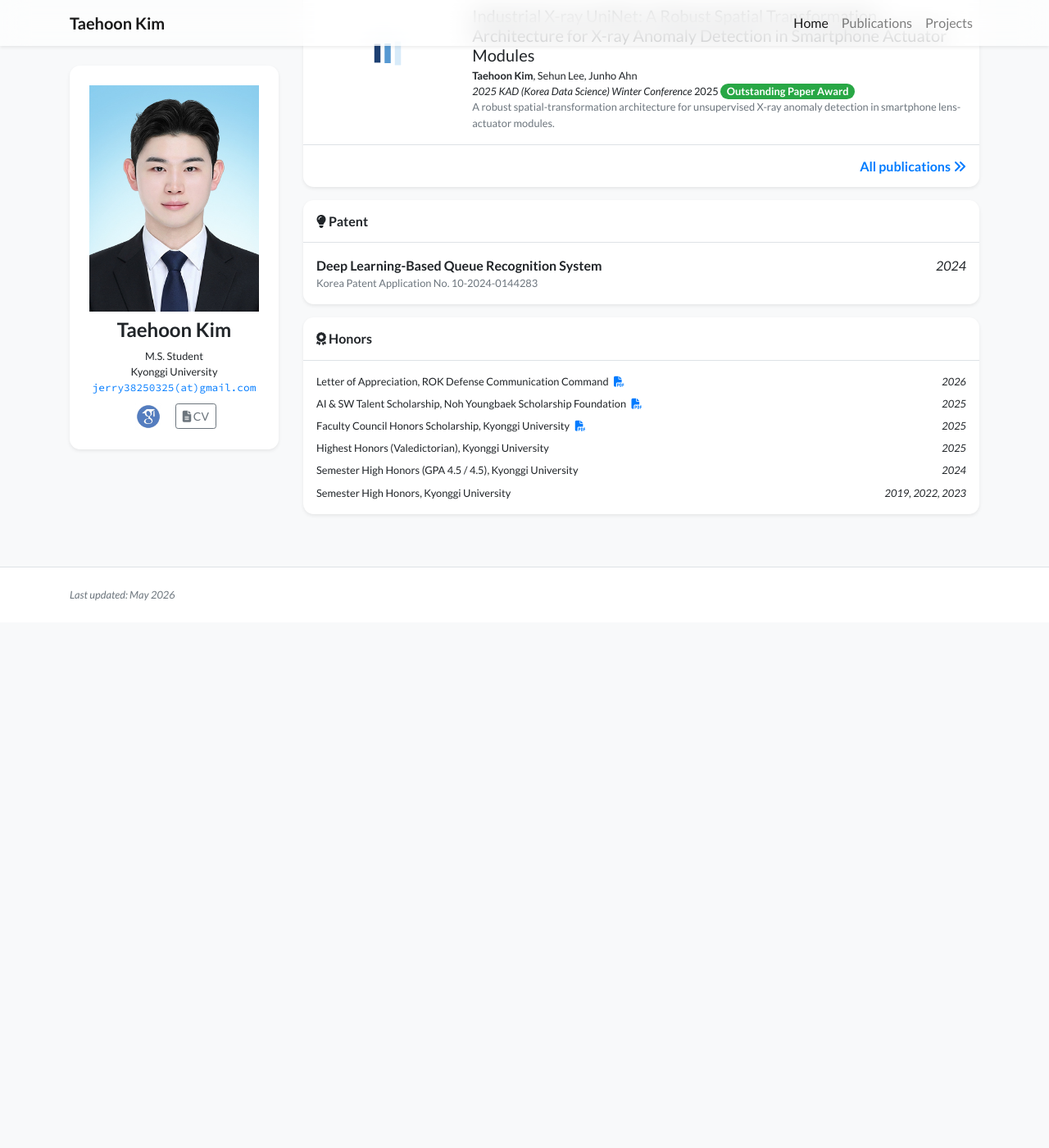
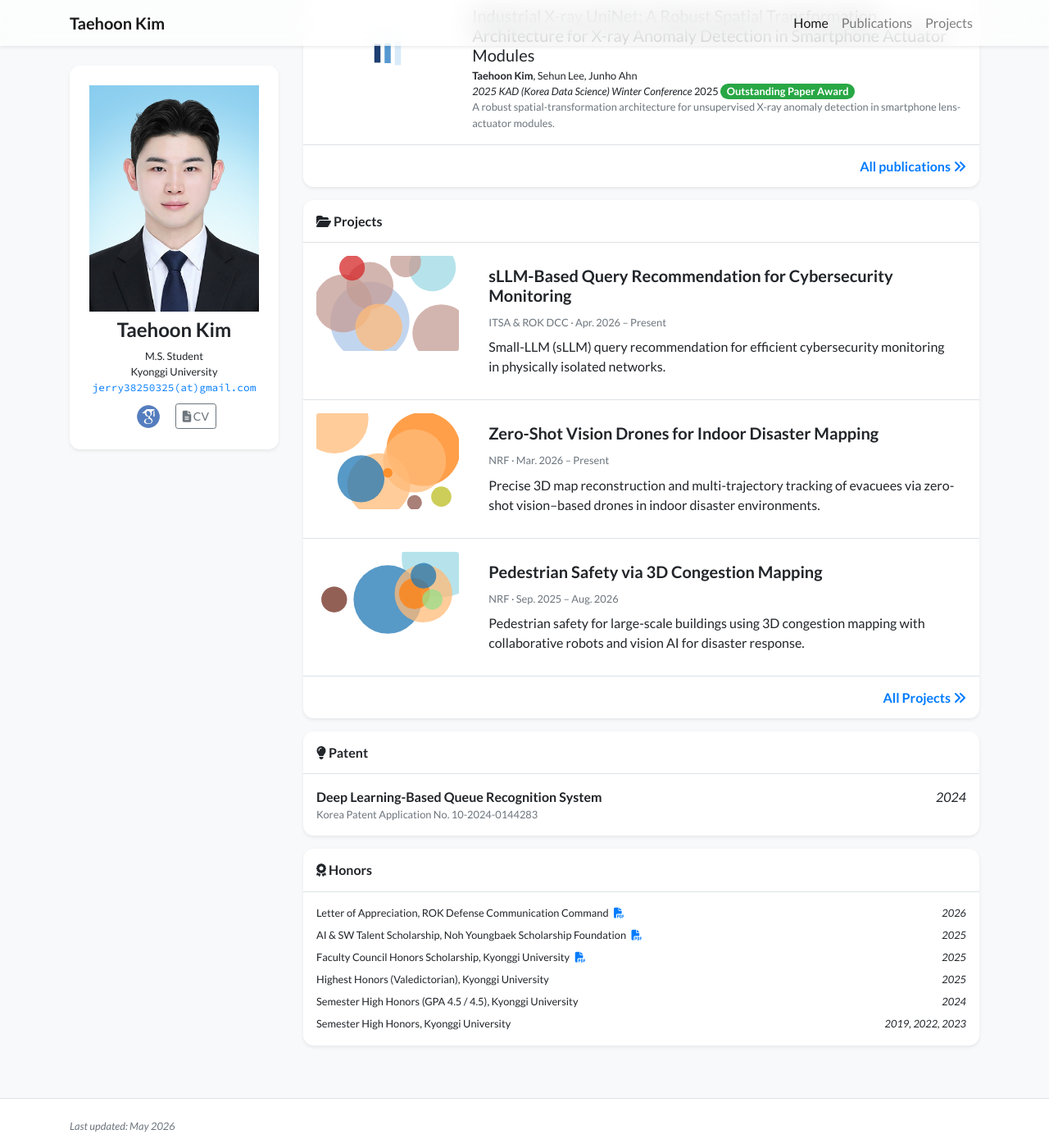
Before and after one commit to Maruu0127/Maruu0127.github.io, a Jekyll site: the page built from index.html, in a window 1280 px wide and 1400 px high, scrolled down 1666 px. Shown: the whole window at 82% size. Built offline with Jekyll 4.4.1, drawn with Linux system fonts in a browser that asks for light colours; nearby versions of some CDN libraries; a style sheet for code colours, icons or effects is not loaded; before the commit the page ends 2425 px from its top, so only the background shows below that; some of the changed text lies outside the part shown.

Commit message:
Add home Projects section: 3 featured + All Projects link
- 홈 Publications 아래에 Projects 미리보기 카드 추가 (지정 3개 + "All Projects >>")
- 프로젝트에 selected/selected_order 부여, home_projects_card 위젯 신설

Co-Authored-By: Claude Opus 4.7 <noreply@anthropic.com>

```diff
--- a/_data/profile.yml
+++ b/_data/profile.yml
@@ -41,7 +41,7 @@ education:
   position: "M.S. Student · Advisor: Junho Ahn · GPA 4.5 / 4.5"
   date: "Sep. 2025 - present"
 - name: "Kyonggi University"
-  dept: "B.S. in Artificial Intelligence & Restaurant/Culinary"
+  dept: "B.S. in Restaurant and Culinary & Artificial Intelligence"
   position: "Summa Cum Laude (Valedictorian) · GPA 4.3 / 4.5"
   date: "Mar. 2019 - Aug. 2025"
 
--- /dev/null
+++ b/_includes/widgets/home_projects_card.html
@@ -0,0 +1,24 @@
+{% comment %} 홈 화면 Projects 미리보기 카드 — 지정(selected) 프로젝트를 1단 리스트로, 하단에 All Projects 링크. {% endcomment %}
+{% assign projects = include.projects %}
+<div class="my-3 p-0 bg-white shadow-sm rounded-xl">
+    <h6 class="border-bottom border-gray p-3 mb-0">
+        {% if include.title %}{{ include.title }}{% else %}<i class="fas fa-folder-open"></i> Projects{% endif %}
+    </h6>
+    {% for item in projects %}
+    <div class="row no-gutters border-bottom border-gray">
+        <div class="col-md-4 col-xl-3 mb-md-0 p-md-3 p-3">
+            {%- if item.cover -%}
+            <img data-src="{{ item.cover | relative_url }}" alt="{{ item.title }}" class="lazy w-100 rounded-sm" src="{{ '/assets/images/empty_300x200.png' | relative_url }}">
+            {%- else -%}
+            <svg class="bubble-visual-hash lazy w-100 rounded-sm" data-bubble-visual-hash="{{ item.id }}" viewBox="0 0 300 200"></svg>
+            {%- endif -%}
+        </div>
+        <div class="col-md-8 col-xl-9 d-flex align-items-center p-2 pl-md-0">
+            {{ item.content }}
+        </div>
+    </div>
+    {% endfor %}
+    <h6 class="d-block p-3 mt-0 text-right">
+        <a href="{{ 'showcase' | relative_url }}">All Projects <i class="fas fa-angle-double-right"></i></a>
+    </h6>
+</div>
--- a/index.html
+++ b/index.html
@@ -26,6 +26,15 @@ navbar_title: Home
         %}
         {% endif %}
 
+        {% assign featured_projects = site.showcase | where: "selected", true | sort: "selected_order" %}
+        {% if featured_projects.size > 0 %}
+        {%
+        include widgets/home_projects_card.html
+        projects=featured_projects
+        title='<i class="fas fa-folder-open"></i> Projects'
+        %}
+        {% endif %}
+
         {% include widgets/patent_card.html %}
 
         {% include widgets/honors_card.html %}
```
Also changed, not shown: _showcase/projects/01-sllm-cyber.md (+2 -0 lines), _showcase/projects/02-drone-3dmap.md (+2 -0 lines), _showcase/projects/03-pedestrian-safety.md (+2 -0 lines).
